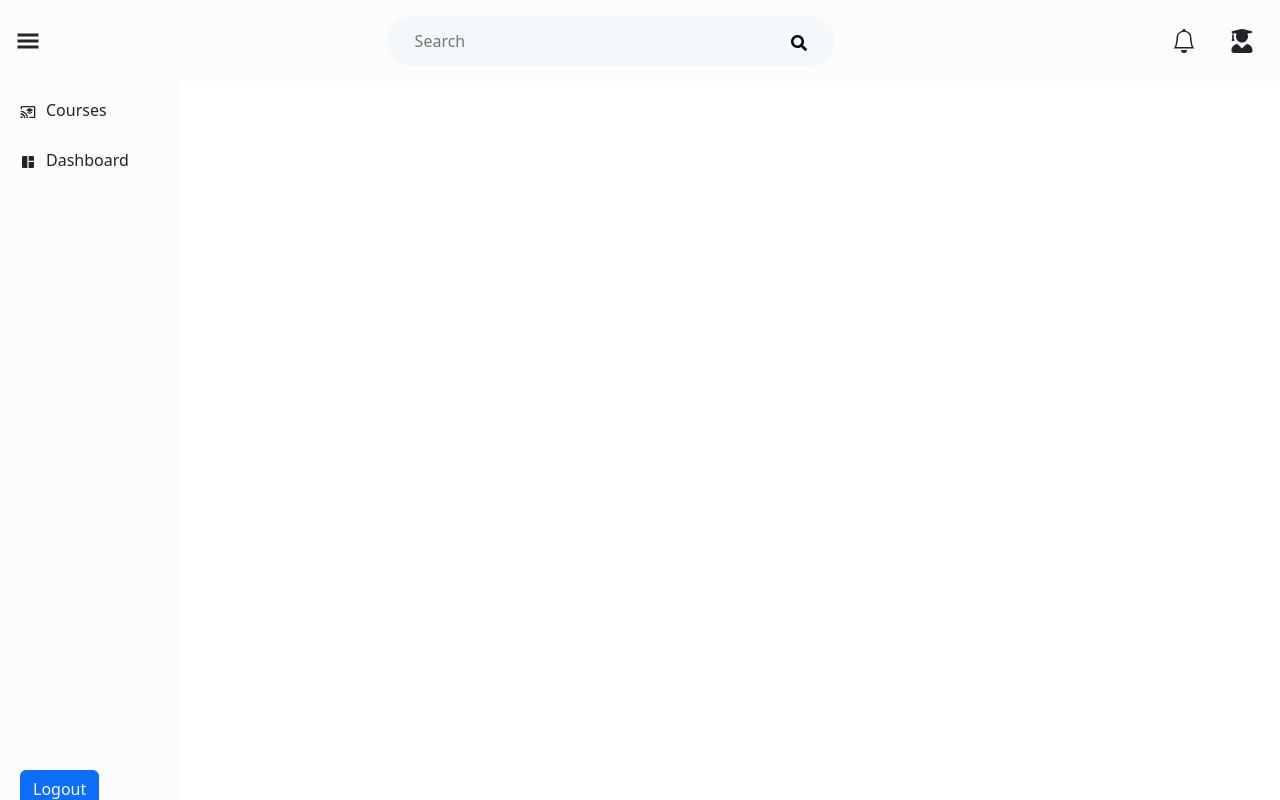
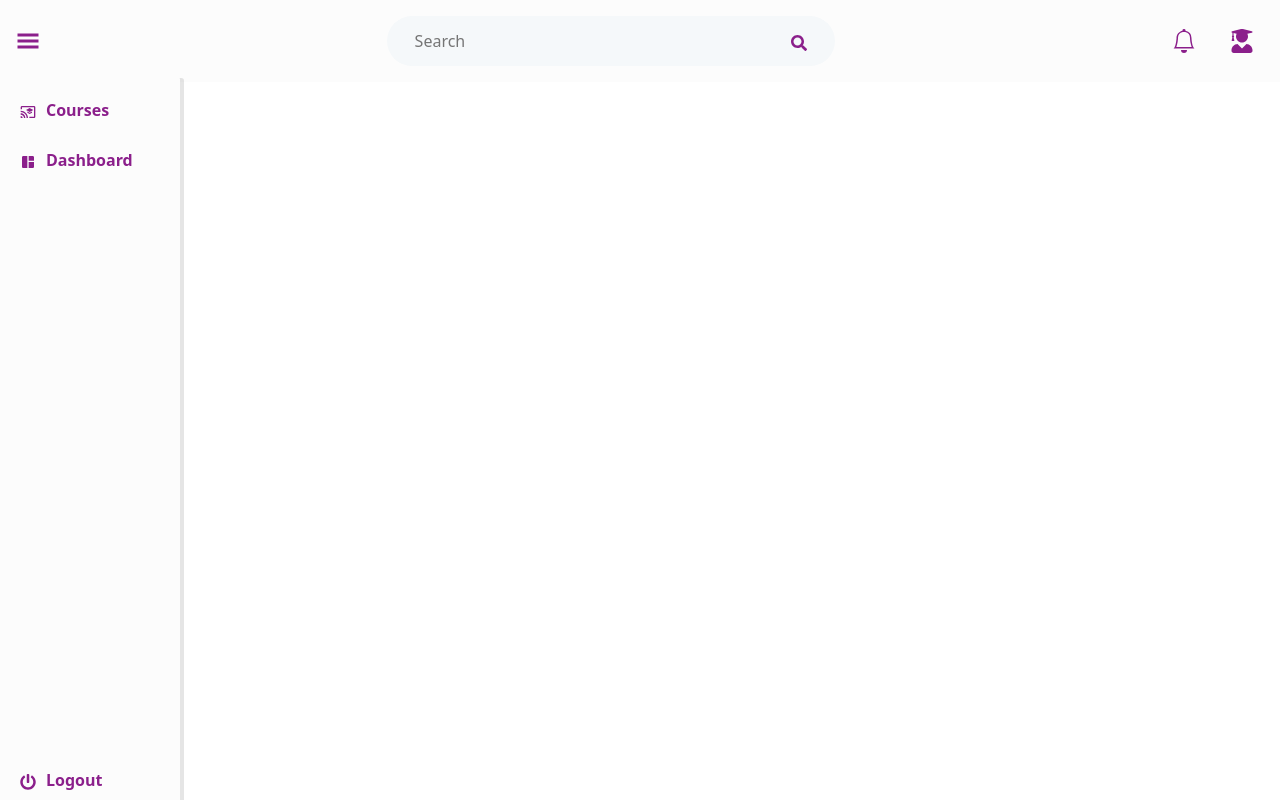
Before and after one commit to madhumitaamaharaj/virtualtutor, a React (Create React App) app: page / in a window 1280 px wide. Built offline with nearby package versions, Linux system fonts and the light colour scheme.

Commit message:
FEAT:HEADER,SIDEBAR added css

```diff
--- a/src/components/Head/Head.jsx
+++ b/src/components/Head/Head.jsx
@@ -6,10 +6,14 @@ import { FaSearch } from 'react-icons/fa';
 import styles from './Head.module.css';
 
 const Head = () => {
+  const iconStyle = {
+    color: '#8b1f8b',
+  };
+
   return (
     <div className={styles.headContainer}>
       <div className={styles.leftIcons}>
-        <GiHamburgerMenu className={styles.icon} />
+        <GiHamburgerMenu className={styles.icon} style={iconStyle} />
       </div>
 
       <div className={styles.centerIcons}>
@@ -20,14 +24,14 @@ const Head = () => {
           placeholder="Search"
           onChange={(e) => e.target.value}
         />
-        <button className={styles.searchButton}><FaSearch/></button>
+        <button className={styles.searchButton}><FaSearch style={iconStyle} /></button>
       </div>
     </div>
 
       <div className={styles.rightIcons}>
-        <BsBell className={styles.icon} />
+        <BsBell className={styles.icon} style={iconStyle} />
         <div className={styles.iconSpacing} />
-        <FaUserGraduate className={styles.icon} />
+        <FaUserGraduate className={styles.icon} style={iconStyle} />
       </div>
     </div>
   );
--- a/src/components/Sidebar/Sidebar.jsx
+++ b/src/components/Sidebar/Sidebar.jsx
@@ -1,31 +1,37 @@
 import React from 'react';
 import { MdCastForEducation, MdSpaceDashboard } from 'react-icons/md';
+import { FaPowerOff } from 'react-icons/fa';
 import 'bootstrap/dist/css/bootstrap.min.css';
 
 import styles from './Sidebar.module.css';
 
 const Sidebar = () => {
-    return (
-        <div className={styles.sidebar}>
+  const iconStyle = {
+    color: '#8b1f8b',
+  };
+
+  return (
+    <div className={styles.sidebar}>
       <div className={styles.button}>
         <p>
-          <span className={styles.icon}><MdCastForEducation /></span>
-          Courses
+          <span className={styles.icon} style={iconStyle}><MdCastForEducation /></span>
+          <strong style={iconStyle}>Courses</strong>
         </p>
       </div>
       <div className={styles.button}>
         <p>
-          <span className={styles.icon}><MdSpaceDashboard /></span>
-          Dashboard
+          <span className={styles.icon} style={iconStyle}><MdSpaceDashboard /></span>
+          <strong style={iconStyle}>Dashboard</strong>
         </p>
       </div>
       <div className={styles.logoutButton}>
-        <button className="btn btn-primary">Logout</button>
+        <p>
+          <span className={styles.icon} style={iconStyle}><FaPowerOff /></span>
+          <strong style={iconStyle}>Logout</strong>
+        </p>
       </div>
     </div>
   );
 };
 
-
-
 export default Sidebar;
--- a/src/components/Sidebar/Sidebar.module.css
+++ b/src/components/Sidebar/Sidebar.module.css
@@ -3,8 +3,9 @@
   background-color: #fcfcfc;
   width: 180px;
   position: fixed;
+  box-shadow: 2px 2px 0px 2px rgba(0, 0, 0, 0.1);
   top: 78px;
-  border-radius: 8px;
+  border-radius: 1px;
   left: 0;
   height: calc(100% - 50px);
   display: flex;
@@ -21,6 +22,7 @@
 
   .icon {
     margin-right: 10px;
+
   }
 
   .logoutButton {
```
